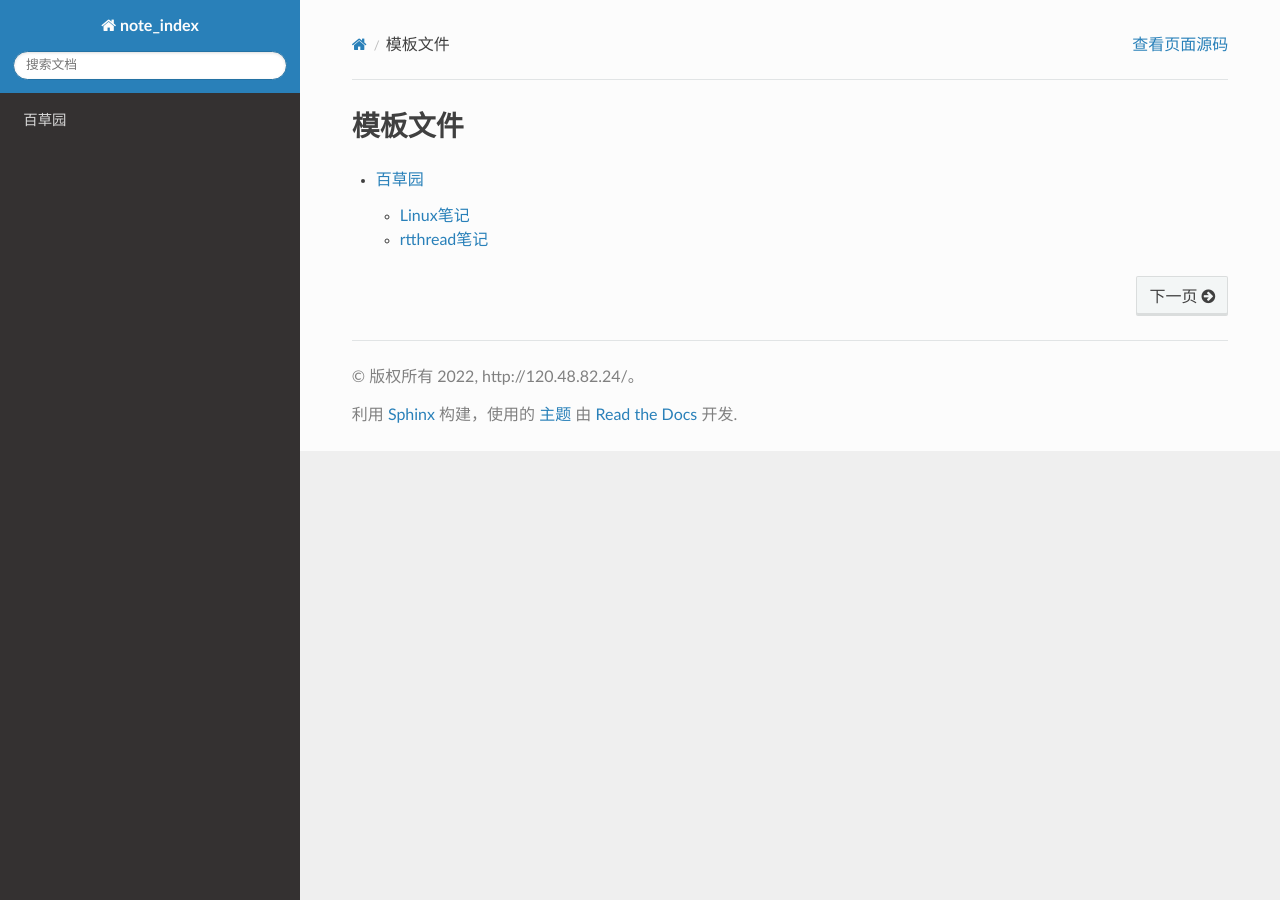
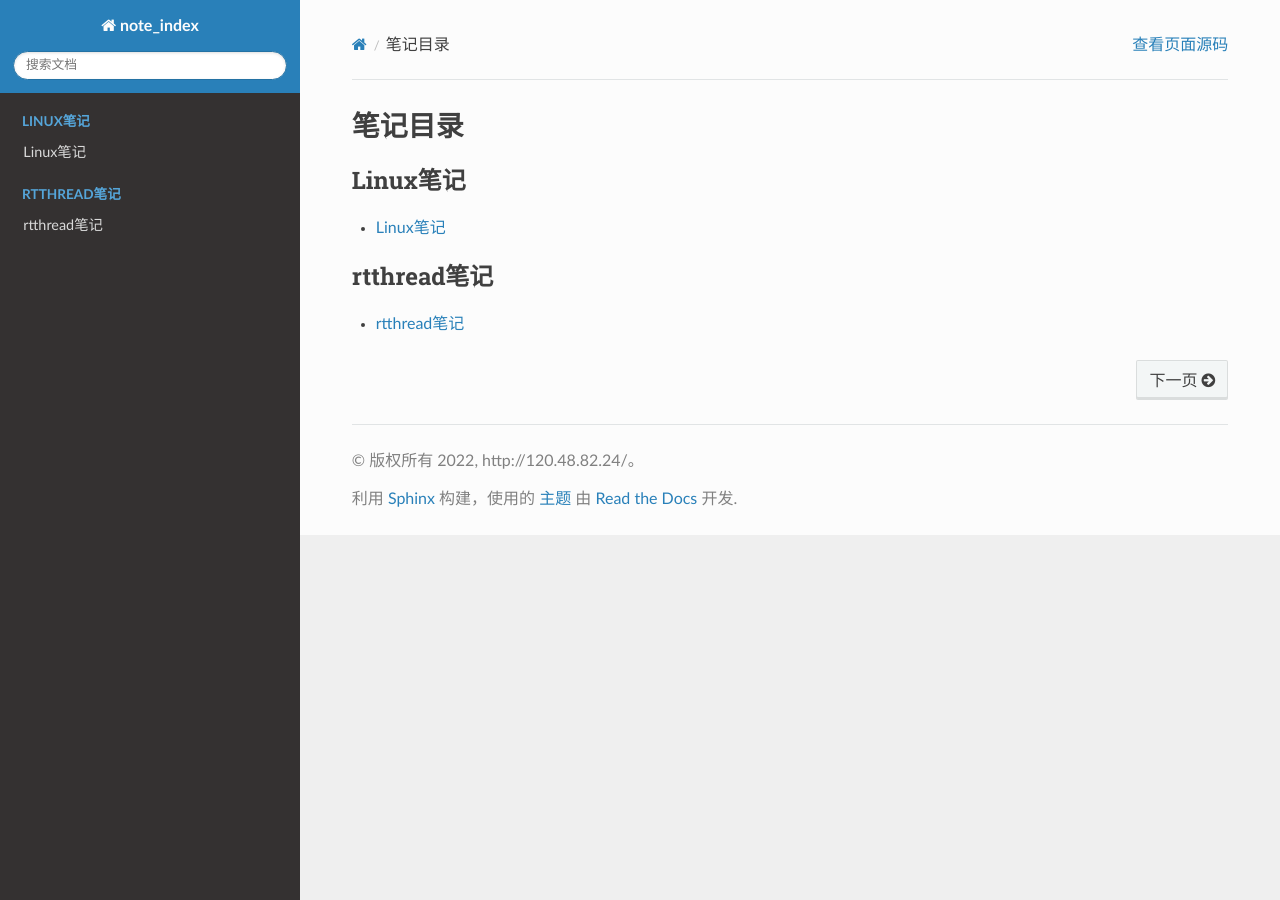
Before and after one commit to lzstudy/note_index, a Sphinx documentation site: the page built from source/index.rst, in a window 1280 px wide. Built offline with Sphinx 7.4.7 and the Read the Docs theme 2.0.0, drawn with Linux system fonts in a browser that asks for light colours.

Commit message:
feat |> index ok

```diff
--- a/source/index.rst
+++ b/source/index.rst
@@ -3,11 +3,19 @@
    You can adapt this file completely to your liking, but it should at least
    contain the root `toctree` directive.
 
-模板文件
+笔记目录
 ==========================================
 
 .. toctree::
    :maxdepth: 3
+   :caption: Linux笔记
    :titlesonly:
 
-   misc/index
+   linux/index.md
+
+.. toctree::
+   :maxdepth: 3
+   :caption: rtthread笔记
+   :titlesonly:
+
+   rtthread/index
--- a/source/misc/index.rst
+++ /dev/null
@@ -1,7 +0,0 @@
-百草园
-========================================
-
-.. toctree::
-   :maxdepth: 1
-
-   misc.md
--- /dev/null
+++ b/source/rtthread/index.rst
@@ -0,0 +1,2 @@
+rtthread笔记
+==========================
```
Also changed, not shown: source/linux/index.md (added, +5 -0 lines), source/misc/misc.md (deleted, +0 -7 lines).
